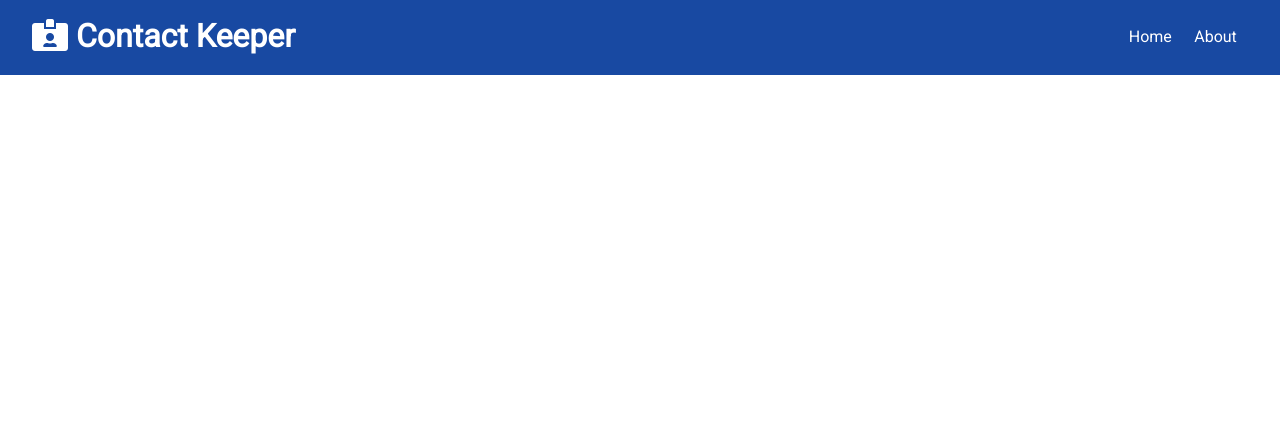
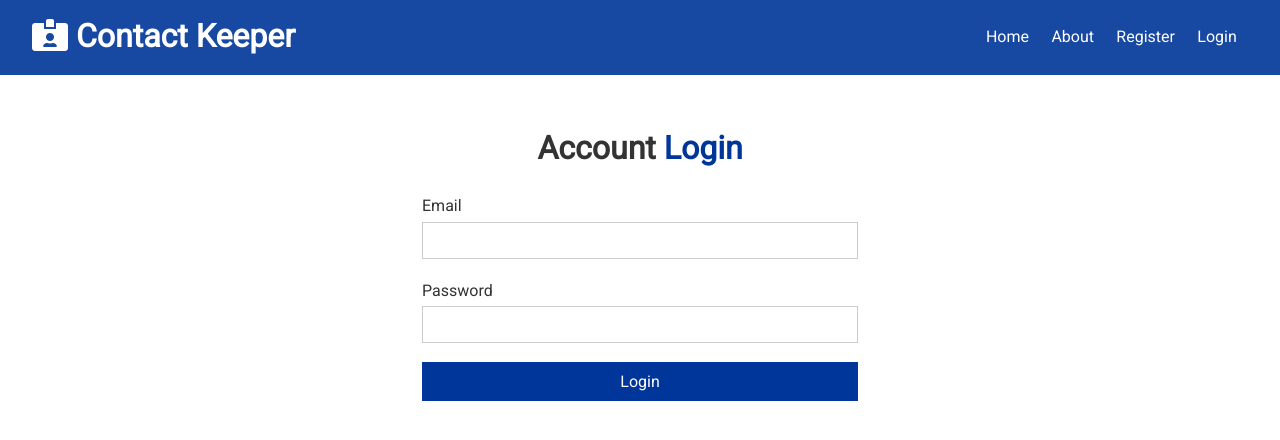
Before and after one commit to Belchenkov/react_contact_keeper, a React (Create React App) app in the folder client/: page /login in a window 1280 px wide. Shown: the top 440 px of the page. Built offline with nearby package versions, Linux system fonts and the light colour scheme.

Commit message:
Login Form

```diff
--- a/client/src/App.js
+++ b/client/src/App.js
@@ -6,6 +6,7 @@
 import Home from "./components/pages/Home";
 import About from "./components/pages/About";
 import Register from "./components/auth/Register";
+import Login from "./components/auth/Login";
 
 import ContactState from './context/contact/ContactState';
 import AuthState from './context/auth/AuthState';
@@ -22,6 +23,7 @@
                       <Route exact path="/" component={Home} />
                       <Route exact path="/about" component={About} />
                       <Route exact path="/register" component={Register} />
+                      <Route exact path="/login" component={Login} />
                     </Switch>
                   </div>
                 </Fragment>
--- a/client/src/components/auth/Login.js
+++ b/client/src/components/auth/Login.js
@@ -0,0 +1,39 @@
+import React, { useState } from 'react';
+
+const Login = () => {
+    const [user, setUser] = useState({
+        email: '',
+        password: ''
+    });
+
+    const { email, password } = user;
+
+    const onChange = e => setUser({ ...user, [e.target.name]: e.target.value });
+
+    const onSubmit = e => {
+        e.preventDefault();
+
+        console.log('Login submit');
+    };
+
+    return (
+        <div className="form-container">
+            <h1>
+                Account <span className="text-primary">Login</span>
+            </h1>
+            <form onSubmit={onSubmit}>
+                <div className="form-group">
+                    <label htmlFor="email">Email</label>
+                    <input type="email" name="email" value={email} onChange={onChange} />
+                </div>
+                <div className="form-group">
+                    <label htmlFor="password">Password</label>
+                    <input type="password" name="password" value={password} onChange={onChange} />
+                </div>
+                <input type="submit" value="Login" className="btn btn-primary btn-block"/>
+            </form>
+        </div>
+    );
+};
+
+export default Login;
--- a/client/src/components/layout/Navbar.js
+++ b/client/src/components/layout/Navbar.js
@@ -15,6 +15,12 @@
                 <li>
                     <Link to="/about">About</Link>
                 </li>
+                <li>
+                    <Link to="/register">Register</Link>
+                </li>
+                <li>
+                    <Link to="/login">Login</Link>
+                </li>
             </ul>
         </div>
     );
```
